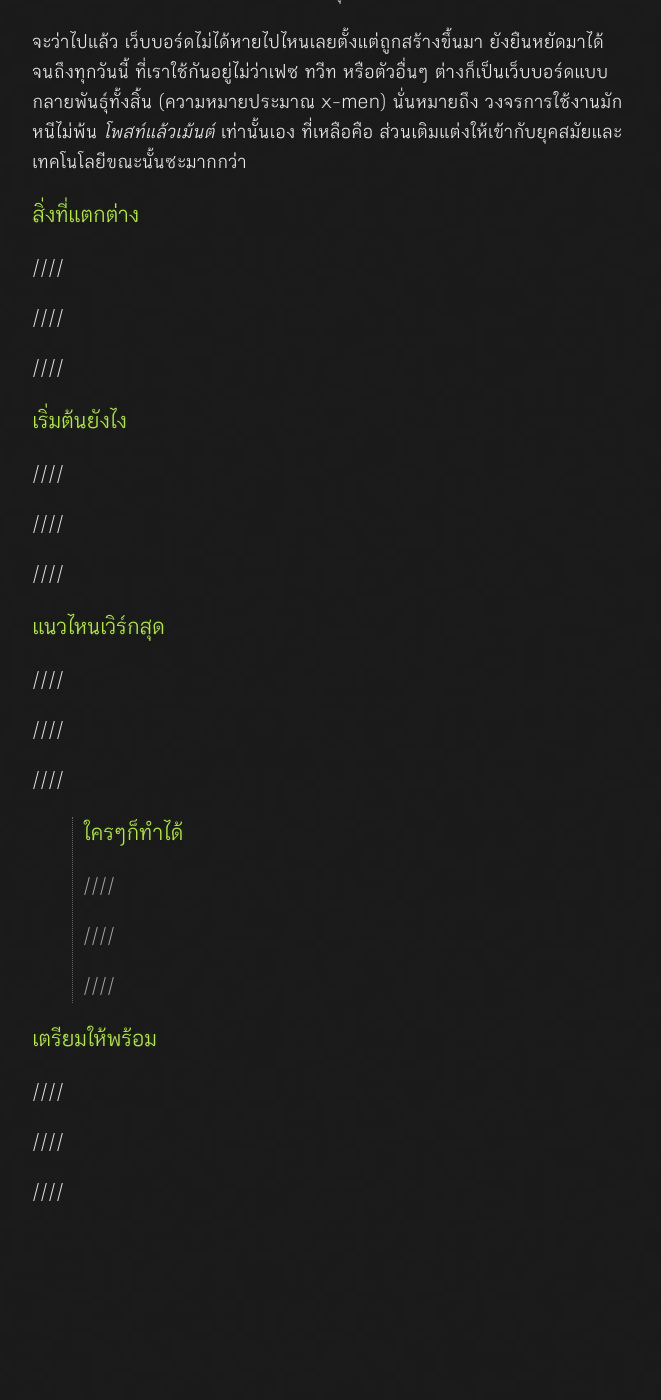
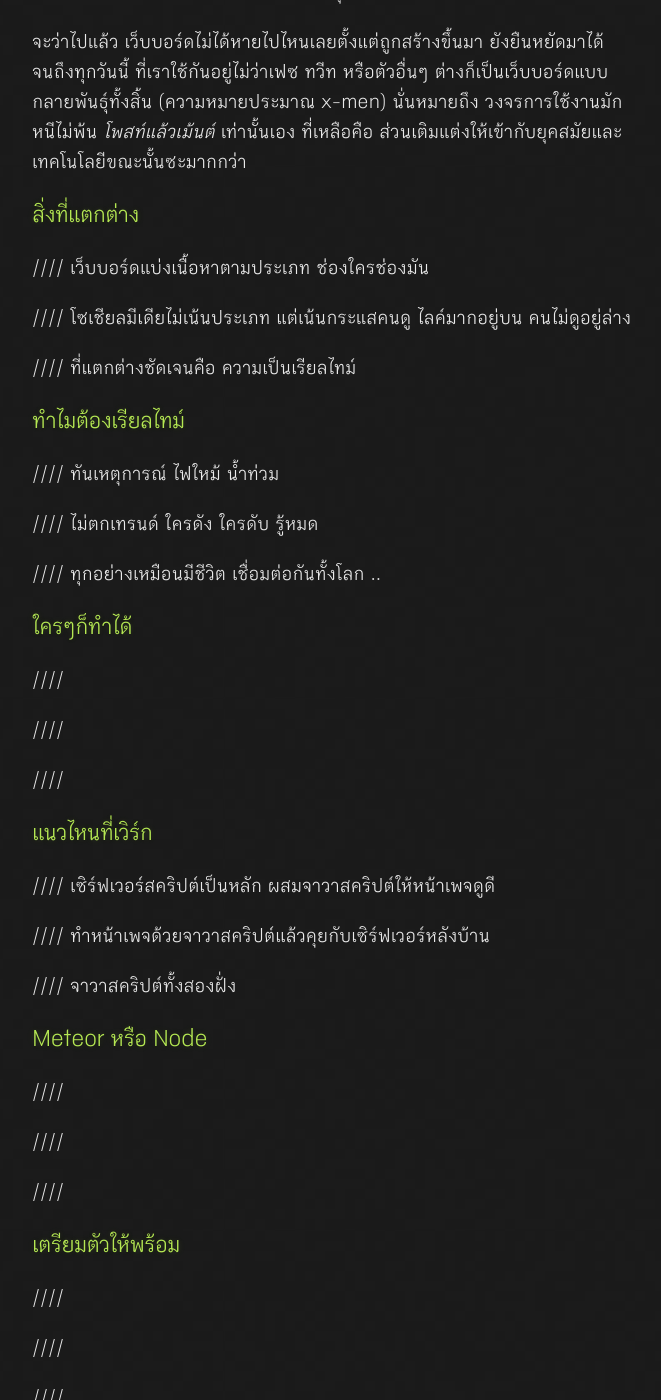
Before and after one commit to Ookkabat/DevelopOokkaboard, a Jekyll site: the page built from chapters/ch01-introduction.md, in a window 1280 px wide and 1400 px high, scrolled down 366 px. Shown: the whole window, without its empty margins (308-969 px from the left). Built offline with Jekyll 4.4.1, drawn with Linux system fonts in a browser that asks for light colours; before the commit the page ends 1595 px from its top, so only the background shows below that.

Commit message:
Tuned browser-sync, set ch01 outline.

```diff
--- a/bs-config.js
+++ b/bs-config.js
@@ -58,7 +58,7 @@ module.exports = {
     "logFileChanges": true,
     "logSnippet": true,
     //"rewriteRules": false,
-    "open": "local",
+    "open": false,//"local",
     "browser": "default",
     "xip": false,
     "hostnameSuffix": false,
--- a/chapters/ch01-introduction.md
+++ b/chapters/ch01-introduction.md
@@ -12,7 +12,26 @@ excerpt: ทำความเข้าใจเกี่ยวกับ อุ
 
 จะว่าไปแล้ว เว็บบอร์ดไม่ได้หายไปไหนเลยตั้งแต่ถูกสร้างขึ้นมา ยังยืนหยัดมาได้จนถึงทุกวันนี้ ที่เราใช้กันอยู่ไม่ว่าเฟซ ทวีท หรือตัวอื่นๆ ต่างก็เป็นเว็บบอร์ดแบบกลายพันธ์ุทั้งสิ้น (ความหมายประมาณ x-men) นั่นหมายถึง วงจรการใช้งานมักหนีไม่พ้น *โพสท์แล้วเม้นต์* เท่านั้นเอง ที่เหลือคือ ส่วนเติมแต่งให้เข้ากับยุคสมัยและเทคโนโลยีขณะนั้นซะมากกว่า
 
+
 ## สิ่งที่แตกต่าง
+
+//// เว็บบอร์ดแบ่งเนื้อหาตามประเภท ช่องใครช่องมัน
+
+//// โซเชียลมีเดียไม่เน้นประเภท แต่เน้นกระแสคนดู ไลค์มากอยู่บน คนไม่ดูอยู่ล่าง
+
+//// ที่แตกต่างชัดเจนคือ ความเป็นเรียลไทม์
+
+
+## ทำไมต้องเรียลไทม์
+
+//// ทันเหตุการณ์ ไฟใหม้ น้ำท่วม
+
+//// ไม่ตกเทรนด์ ใครดัง ใครดับ รู้หมด
+
+//// ทุกอย่างเหมือนมีชีวิต เชื่อมต่อกันทั้งโลก ..
+
+
+## ใครๆก็ทำได้
 
 ////
 
@@ -20,7 +39,16 @@ excerpt: ทำความเข้าใจเกี่ยวกับ อุ
 
 ////
 
-## เริ่มต้นยังไง
+## แนวไหนที่เวิร์ก
+
+//// เซิร์ฟเวอร์สคริปต์เป็นหลัก ผสมจาวาสคริปต์ให้หน้าเพจดูดี
+
+//// ทำหน้าเพจด้วยจาวาสคริปต์แล้วคุยกับเซิร์ฟเวอร์หลังบ้าน
+
+//// จาวาสคริปต์ทั้งสองฝั่ง
+
+
+## Meteor หรือ Node
 
 ////
 
@@ -28,28 +56,11 @@ excerpt: ทำความเข้าใจเกี่ยวกับ อุ
 
 ////
 
-## แนวไหนเวิร์กสุด
+
+## เตรียมตัวให้พร้อม
 
 ////
 
 ////
 
 ////
-
-{:.quote}
->## ใครๆก็ทำได้
->
->////
->
->////
->
->////
-
-
-## เตรียมให้พร้อม
-
-////
-
-////
-
-////
```
